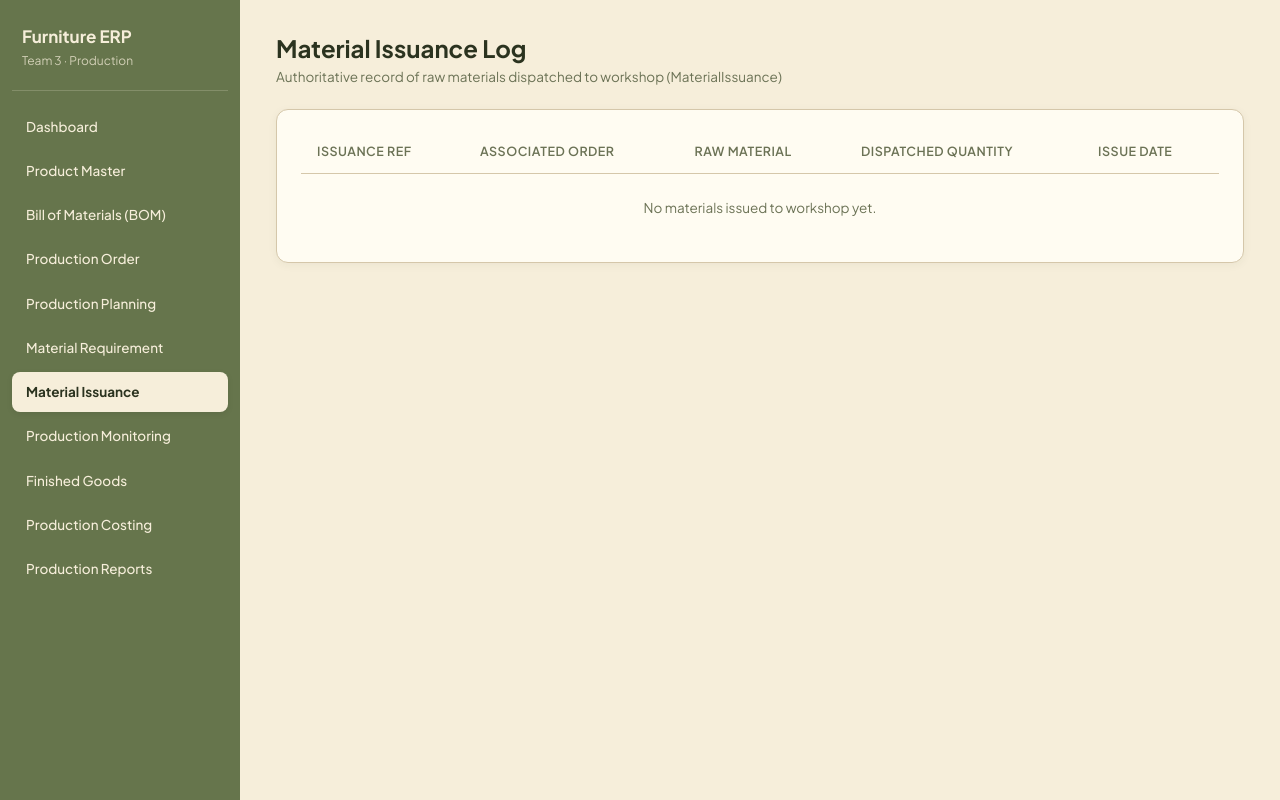
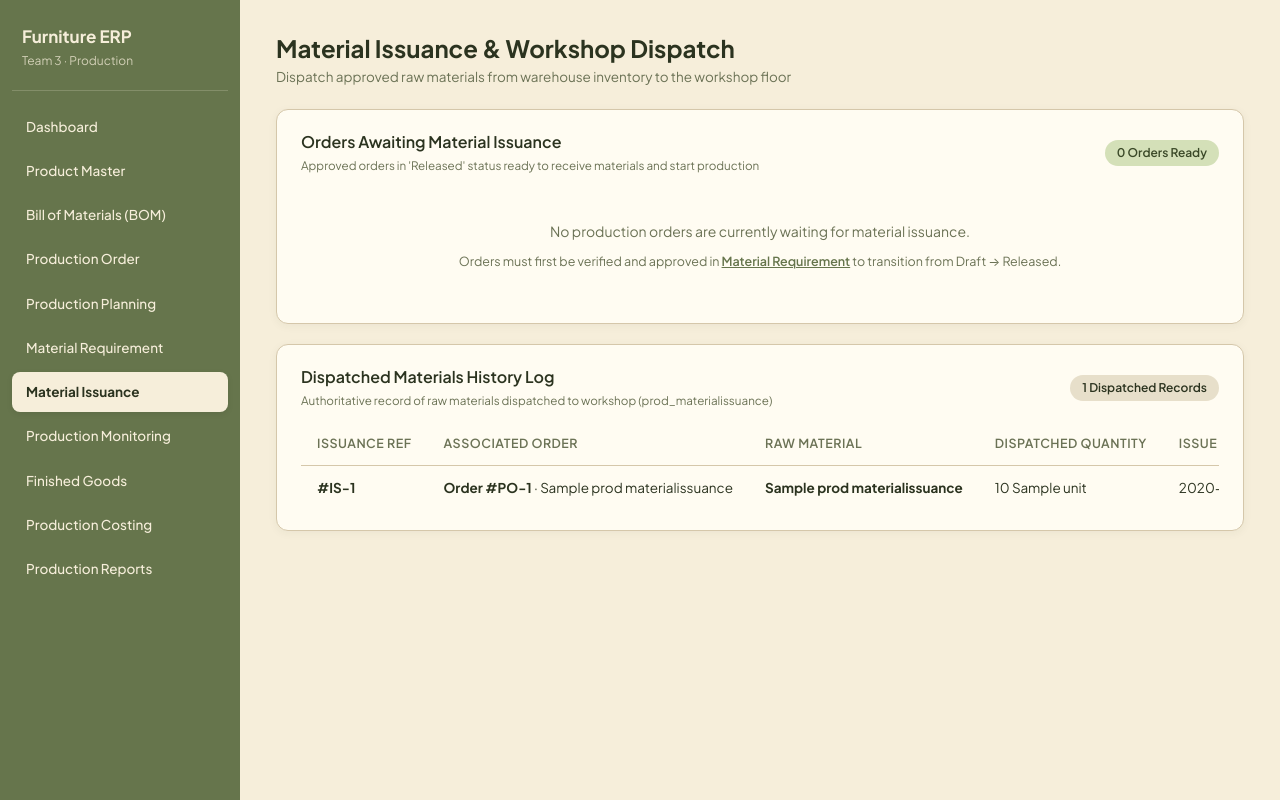
Before and after one commit to davestudio-code/production-FMS, a Flask app: page /production/issuance in a window 1280 px wide. Run offline with Flask 3, Linux system fonts and the light colour scheme; a database or web service that is not in the repository returns one stand-in record (values such as "Sample title"); some libraries are stand-ins or nearby versions.

Commit message:
Implementd db conn reuse and MI feature

```diff
--- a/app.py
+++ b/app.py
@@ -10,5 +10,17 @@ app.register_blueprint(productionBlueprint, url_prefix="/production")
 def root():
     return redirect(url_for("production.index"))
 
+@app.teardown_appcontext
+def closeRequestContextDb(error=None):
+    from flask import g
+    conn = getattr(g, "dbConnection", None)
+    if conn is not None and conn.closed == 0:
+        if error:
+            conn.rollback()
+        else:
+            conn.commit()
+        conn.close()
+        g.dbConnection = None
+
 if __name__ == "__main__":
     app.run(debug=True)
--- a/production/db.py
+++ b/production/db.py
@@ -26,16 +26,31 @@ def getConnection():
 
 @contextmanager
 def openTransaction(externalConnection=None):
-    isCallerOwned = externalConnection is not None
-    activeConnection = externalConnection if isCallerOwned else getConnection()
+    if externalConnection is not None:
+        yield externalConnection
+        return
+
+    isRequestScoped = False
     try:
-        yield activeConnection
-        if not isCallerOwned:
-            activeConnection.commit()
+        from flask import has_request_context, g
+        if has_request_context():
+            if not hasattr(g, "dbConnection") or g.dbConnection is None or g.dbConnection.closed != 0:
+                g.dbConnection = getConnection()
+            conn = g.dbConnection
+            isRequestScoped = True
+        else:
+            conn = getConnection()
     except Exception:
-        if not isCallerOwned:
-            activeConnection.rollback()
+        conn = getConnection()
+
+    try:
+        yield conn
+        if not isRequestScoped:
+            conn.commit()
+    except Exception:
+        if not isRequestScoped:
+            conn.rollback()
         raise
     finally:
-        if not isCallerOwned:
-            activeConnection.close()
+        if not isRequestScoped:
+            conn.close()
--- a/production/models/__init__.py
+++ b/production/models/__init__.py
@@ -3,5 +3,6 @@ from .material import Material
 from .bomitem import BOMItem
 from .billofmaterials import BillOfMaterials
 from .productionorder import ProductionOrder
+from .materialissuance import MaterialIssuance
 
-__all__ = ["Furniture", "Material", "BOMItem", "BillOfMaterials", "ProductionOrder"]
+__all__ = ["Furniture", "Material", "BOMItem", "BillOfMaterials", "ProductionOrder", "MaterialIssuance"]
--- a/production/routes.py
+++ b/production/routes.py
@@ -8,6 +8,8 @@ from .models.material import Material
 from .models.billofmaterials import BillOfMaterials
 from .models.bomitem import BOMItem
 from .models.productionorder import ProductionOrder
+from .models.materialissuance import MaterialIssuance
+from . import integration
 
 productionBlueprint = Blueprint(
     "production",
@@ -621,12 +623,71 @@ def releaseOrder(orderID):
 
 @productionBlueprint.route("/issuance")
 def issuanceList():
-    materialIssuanceList = []
+    try:
+        allOrders = ProductionOrder.getAll()
+        releasedOrders = [o for o in allOrders if o.status == "Released"]
+        for o in releasedOrders:
+            bom = BillOfMaterials.getByFurnitureID(o.furnitureID, autoCreate=False)
+            if bom:
+                o.requirements = bom.calculateRequirements(Decimal(str(o.plannedQuantity)))
+            else:
+                o.requirements = []
+        materialIssuanceList = MaterialIssuance.getAll()
+    except Exception as err:
+        flash(f"Failed to load issuance records: {str(err)}", "error")
+        releasedOrders = []
+        materialIssuanceList = []
+
     return render_template(
         "production/issuance_list.html",
         activeTab="issuance",
+        releasedOrders=releasedOrders,
         issuances=materialIssuanceList
     )
+
+@productionBlueprint.route("/issuance/issue/<int:orderID>", methods=["POST"])
+def issueOrderMaterials(orderID):
+    try:
+        order = ProductionOrder.getByID(orderID)
+        if not order:
+            flash("Production order not found.", "error")
+            return redirect(url_for("production.issuanceList"))
+
+        if order.status != "Released":
+            flash(f"Order #PO-{orderID} cannot be issued because it is currently '{order.status}' (Must be 'Released').", "warning")
+            return redirect(url_for("production.issuanceList"))
+
+        bom = BillOfMaterials.getByFurnitureID(order.furnitureID, autoCreate=False)
+        if not bom:
+            flash(f"Cannot issue materials: No Bill of Materials found for '{order.furnitureName}'.", "error")
+            return redirect(url_for("production.issuanceList"))
+
+        reqs = bom.calculateRequirements(Decimal(str(order.plannedQuantity)))
+        if not reqs:
+            flash(f"Cannot issue materials: BOM has no items for '{order.furnitureName}'.", "error")
+            return redirect(url_for("production.issuanceList"))
+
+        with openTransaction() as conn:
+            for r in reqs:
+                integration.deduct_material_stock(r["materialID"], r["batchQuantity"], conn=conn)
+                MaterialIssuance.recordIssuance(orderID, r["materialID"], r["batchQuantity"], conn=conn)
+
+            with conn.cursor() as cur:
+                cur.execute("""
+                    INSERT INTO prod_productionmonitoring (order_id, progress, start_date)
+                    VALUES (%s, 0.0, CURRENT_DATE)
+                    ON CONFLICT (order_id) DO NOTHING
+                """, (orderID,))
+
+            ProductionOrder.updateStatus(orderID, "In Progress", conn=conn)
+
+        flash(f"Materials dispatched for Order #PO-{orderID}! Order moved to 'In Progress' for workshop assembly.", "success")
+    except ValueError as valErr:
+        flash(f"Issuance blocked: {str(valErr)}", "error")
+    except Exception as err:
+        flash(f"Failed to issue materials: {str(err)}", "error")
+
+    return redirect(url_for("production.issuanceList"))
 
 @productionBlueprint.route("/monitoring")
 def monitoringList():
--- a/production/templates/production/issuance_list.html
+++ b/production/templates/production/issuance_list.html
@@ -3,13 +3,71 @@
 {% block content %}
 <div class="headerRow">
     <div>
-        <h2>Material Issuance Log</h2>
-        <span style="color: var(--mt); font-size: 13.5px;">Authoritative record of raw materials dispatched to workshop (MaterialIssuance)</span>
+        <h2>Material Issuance & Workshop Dispatch</h2>
+        <span style="color: var(--mt); font-size: 13.5px;">Dispatch approved raw materials from warehouse inventory to the workshop floor</span>
     </div>
 </div>
 
 <div class="card">
-    <!-- prod_materialIssuance -->
+    <div class="headerRow" style="margin-bottom: 14px;">
+        <div>
+            <h3 style="margin: 0;">Orders Awaiting Material Issuance</h3>
+            <small style="color: var(--mt);">Approved orders in 'Released' status ready to receive materials and start production</small>
+        </div>
+        <span class="statusBadge released">{{ releasedOrders|length }} Orders Ready</span>
+    </div>
+
+    {% if releasedOrders %}
+        <div style="display: flex; flex-direction: column; gap: 16px;">
+            {% for order in releasedOrders %}
+            <div style="border: 1px solid var(--bd); border-radius: 10px; padding: 18px 20px; background: #faf8f2;">
+                <div style="display: flex; justify-content: space-between; align-items: flex-start; margin-bottom: 12px; flex-wrap: wrap; gap: 10px;">
+                    <div>
+                        <div style="display: flex; align-items: center; gap: 8px; margin-bottom: 4px;">
+                            <b style="font-size: 16px;">Order #PO-{{ order.orderID }} &middot; {{ order.furnitureName }}</b>
+                            <span class="statusBadge released">Released</span>
+                        </div>
+                        <span style="color: var(--mt); font-size: 13px;">Batch Size: <b>{{ order.plannedQuantity }} units</b> &middot; Ordered: {{ order.orderDate }}</span>
+                    </div>
+                    <form method="POST" action="{{ url_for('production.issueOrderMaterials', orderID=order.orderID) }}" onsubmit="return confirm('Deduct required materials from inventory and start workshop production for Order #PO-{{ order.orderID }}?');">
+                        <button type="submit" class="actionButton" style="padding: 9px 18px; font-size: 13px;">
+                            Issue Materials &amp; Start Assembly &rarr;
+                        </button>
+                    </form>
+                </div>
+
+                <div style="background: var(--cd); border: 1px solid var(--bd); border-radius: 8px; padding: 12px 16px;">
+                    <small style="color: var(--mt); font-weight: 600; text-transform: uppercase; letter-spacing: 0.5px; display: block; margin-bottom: 8px;">Materials to be Dispatched from Inventory:</small>
+                    <div style="display: flex; flex-wrap: wrap; gap: 10px;">
+                        {% for req in order.requirements %}
+                        <div style="background: #f0ebe1; border: 1px solid #ddd6c7; border-radius: 6px; padding: 6px 12px; font-size: 13px;">
+                            <b>{{ req.materialName }}</b>: {{ "{:,.3f}".format(req.batchQuantity).rstrip('0').rstrip('.') }} {{ req.unit }}
+                        </div>
+                        {% else %}
+                        <span style="color: var(--mt); font-size: 13px;">No BOM components defined for this product.</span>
+                        {% endfor %}
+                    </div>
+                </div>
+            </div>
+            {% endfor %}
+        </div>
+    {% else %}
+        <div style="text-align: center; padding: 32px 16px; color: var(--mt);">
+            <p style="margin: 0 0 8px 0; font-size: 14px;">No production orders are currently waiting for material issuance.</p>
+            <span style="font-size: 12.5px;">Orders must first be verified and approved in <a href="{{ url_for('production.requirementList') }}" style="color: var(--p); font-weight: 600;">Material Requirement</a> to transition from Draft &rarr; Released.</span>
+        </div>
+    {% endif %}
+</div>
+
+<div class="card">
+    <div class="headerRow" style="margin-bottom: 12px;">
+        <div>
+            <h3 style="margin: 0;">Dispatched Materials History Log</h3>
+            <small style="color: var(--mt);">Authoritative record of raw materials dispatched to workshop (prod_materialissuance)</small>
+        </div>
+        <span class="statusBadge" style="background: #e7dfca;">{{ issuances|length }} Dispatched Records</span>
+    </div>
+
     <div class="tableContainer">
         <table>
             <thead>
@@ -24,15 +82,15 @@
             <tbody>
                 {% for iss in issuances %}
                 <tr>
-                    <td><b>#{{ iss.issuanceID }}</b></td>
-                    <td><b>Order #{{ iss.orderID }}</b> &middot; {{ iss.furnitureName }}</td>
+                    <td><b>#IS-{{ iss.issuanceID }}</b></td>
+                    <td><b>Order #PO-{{ iss.orderID }}</b> &middot; {{ iss.furnitureName }}</td>
                     <td><b>{{ iss.materialName }}</b></td>
-                    <td>{{ iss.quantityIssued }} {{ iss.unit }}</td>
+                    <td>{{ "{:,.3f}".format(iss.quantityIssued).rstrip('0').rstrip('.') }} {{ iss.unit }}</td>
                     <td>{{ iss.issueDate }}</td>
                 </tr>
                 {% else %}
                 <tr>
-                    <td colspan="5" style="text-align: center; color: var(--mt); padding: 24px;">No materials issued to workshop yet.</td>
+                    <td colspan="5" style="text-align: center; color: var(--mt); padding: 28px;">No materials issued to workshop yet.</td>
                 </tr>
                 {% endfor %}
             </tbody>
```
Also changed, not shown: production/integration.py (added, +30 -0 lines), production/models/materialissuance.py (added, +86 -0 lines).
